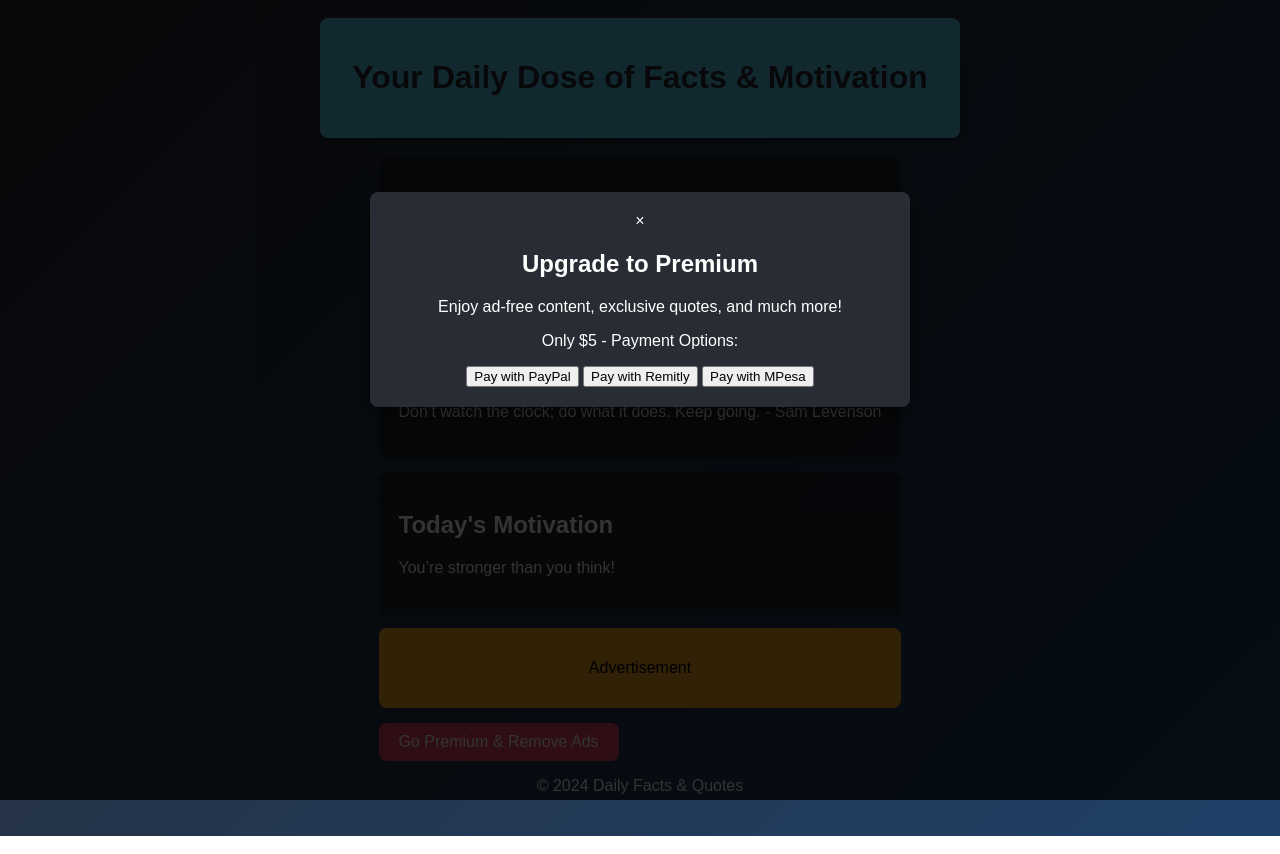
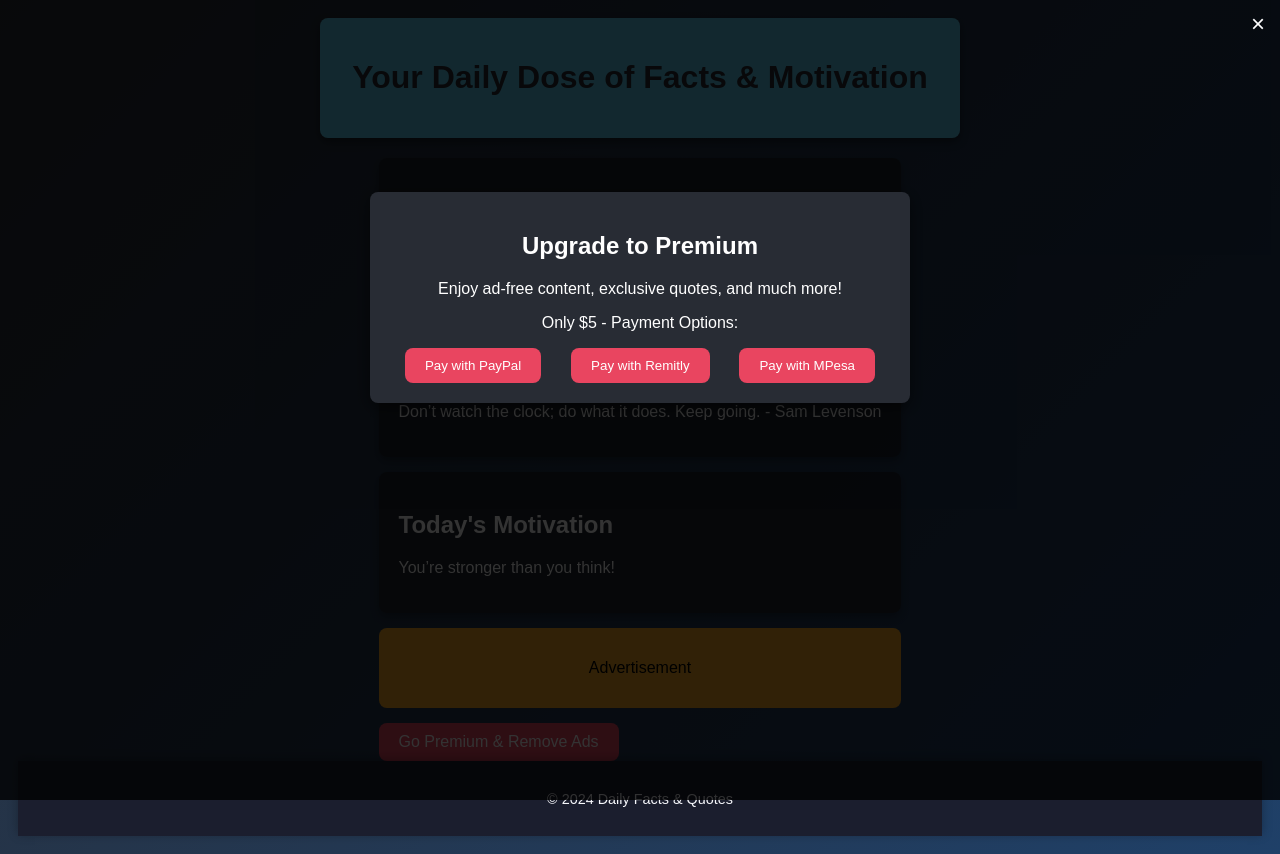
Before and after one commit to Ageyo-Bahati/Daily-Quote, a plain HTML site: page index.html in a window 1280 px wide. Both pictures are taken after a click on the button "Go Premium & Remove Ads". Drawn offline with Linux system fonts and the light colour scheme.

Commit message:
Update style.css

```diff
--- a/style.css
+++ b/style.css
@@ -91,4 +91,52 @@ header {
 }
 
 .close {
-    position:
+    position: absolute;
+    top: 10px;
+    right: 15px;
+    color: #fff;
+    font-size: 1.5rem;
+    cursor: pointer;
+    transition: color 0.3s;
+}
+
+.close:hover {
+    color: #ff5678;
+}
+
+.payment-options {
+    display: flex;
+    justify-content: space-around;
+    margin-top: 15px;
+}
+
+.pay-btn {
+    background-color: #e94560;
+    color: #fff;
+    padding: 10px 20px;
+    border: none;
+    border-radius: 8px;
+    cursor: pointer;
+    transition: background-color 0.3s;
+}
+
+.pay-btn:hover {
+    background-color: #ff5678;
+}
+
+#payment-instructions {
+    margin-top: 20px;
+    color: #f1c40f;
+    font-size: 0.95rem;
+}
+
+footer {
+    margin-top: auto;
+    padding: 15px 0;
+    background-color: #1b1e2e;
+    width: 100%;
+    text-align: center;
+    color: #f5f6fa;
+    font-size: 0.9rem;
+    box-shadow: 0px -2px 10px rgba(0, 0, 0, 0.3);
+}
```
